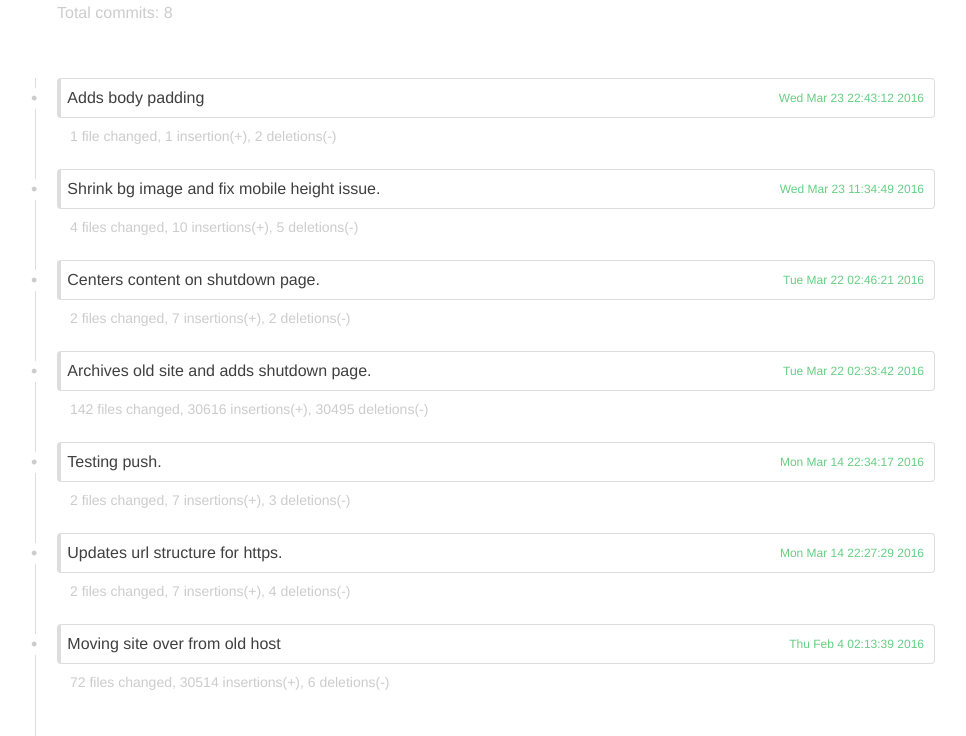
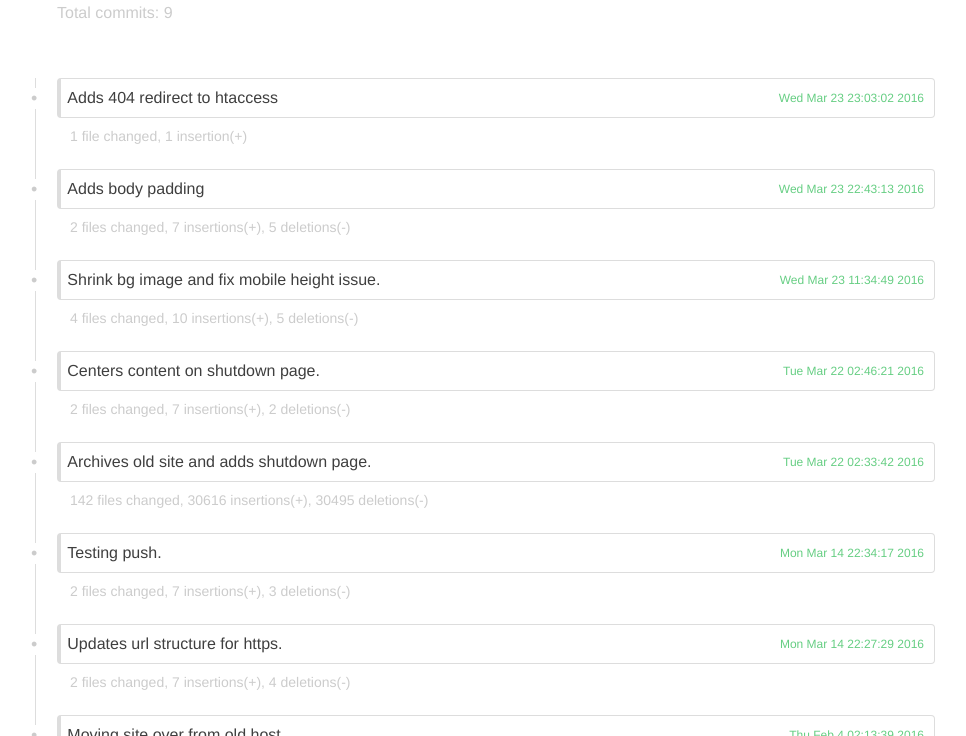
Before and after one commit to michaelwschultz/hemoglobe-website, a plain HTML site: page changelog.html in a window 1280 px wide. Shown: the part 64-800 px from the top of the page, without its empty margins (155-1121 px from the left). Drawn offline with Linux system fonts and the light colour scheme.

Commit message:
Adds 404 redirect to htaccess

```diff
--- a/changelog.html
+++ b/changelog.html
@@ -82,10 +82,13 @@
 <body>
 <div class="changelog">
 <h1>Changelog</h1>
-<h2>Total commits: 8</h2>
+<h2>Total commits: 9</h2>
 <ul>
-<li><span class="commit">Adds body padding</span> <span class="date">Wed Mar 23 22:43:12 2016</span></li>
- 1 file changed, 1 insertion(+), 2 deletions(-)
+<li><span class="commit">Adds 404 redirect to htaccess</span> <span class="date">Wed Mar 23 23:03:02 2016</span></li>
+ 1 file changed, 1 insertion(+)
+
+<li><span class="commit">Adds body padding</span> <span class="date">Wed Mar 23 22:43:13 2016</span></li>
+ 2 files changed, 7 insertions(+), 5 deletions(-)
 
 <li><span class="commit">Shrink bg image and fix mobile height issue.</span> <span class="date">Wed Mar 23 11:34:49 2016</span></li>
  4 files changed, 10 insertions(+), 5 deletions(-)
```
Also changed, not shown: 1 other file.
